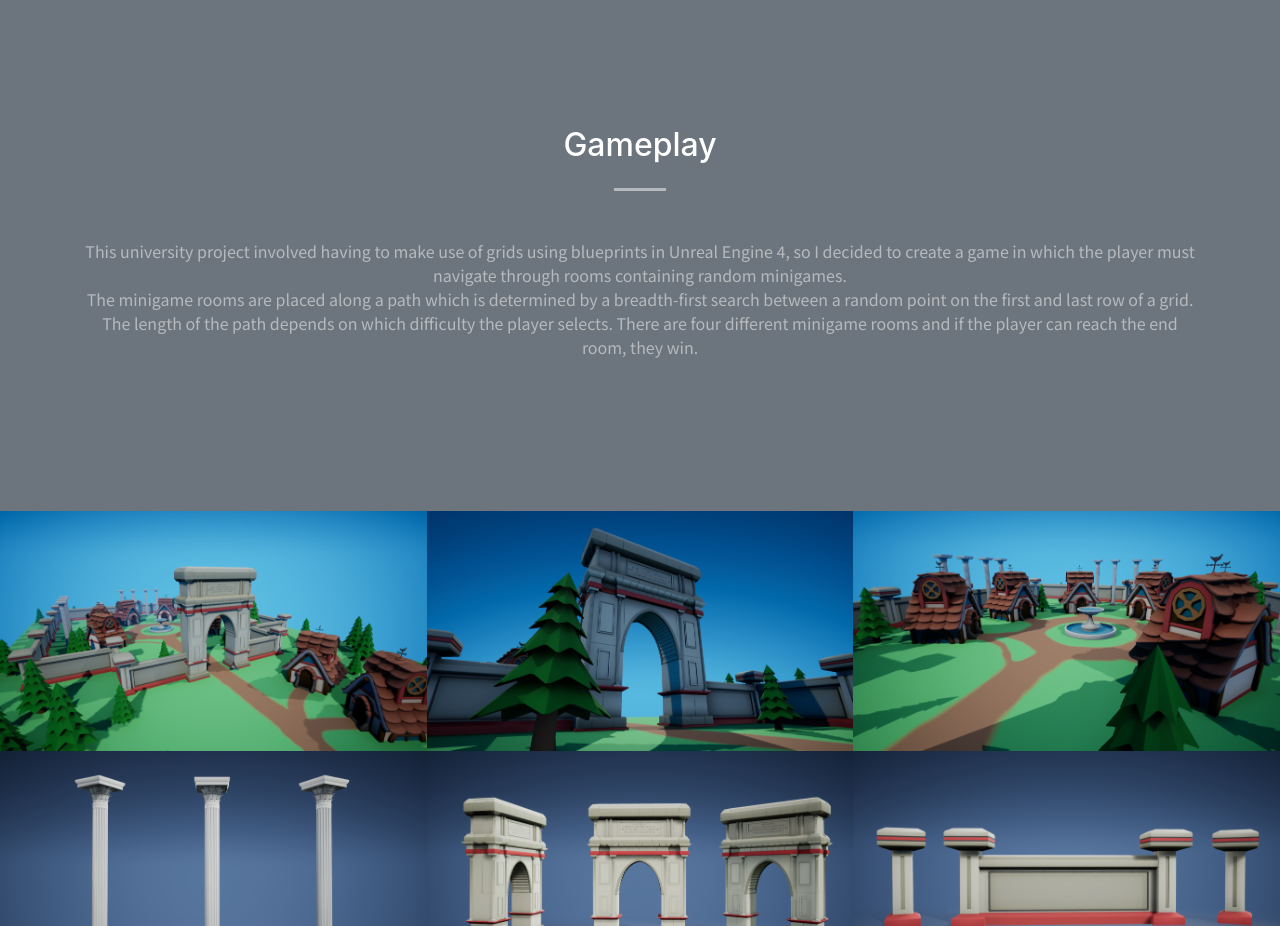
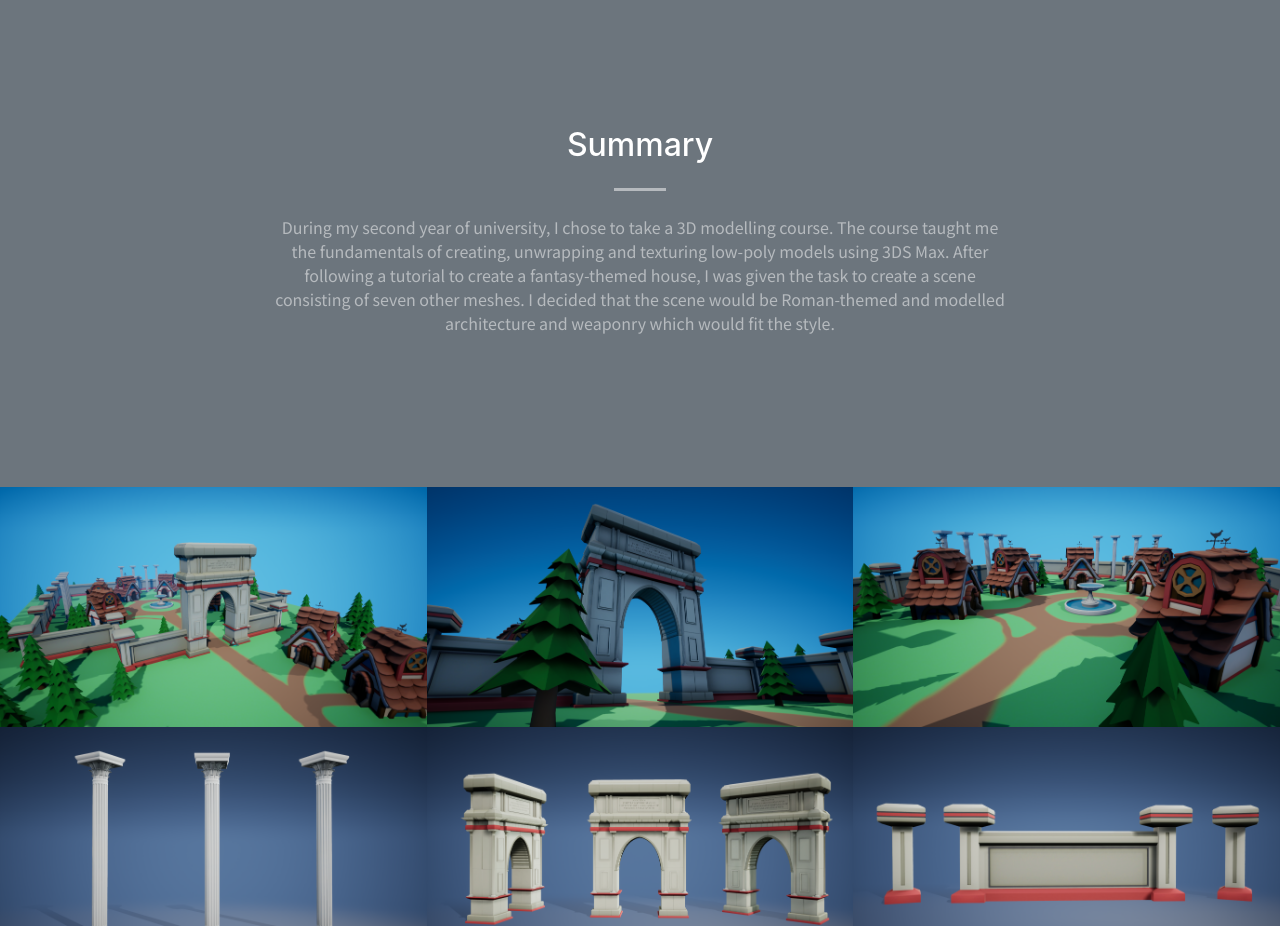
Before and after one commit to LukeBaughan/LowPolyTownWebPage, a website with bundled scripts: page index.html in a window 1280 px wide. Shown: the part 802-1728 px from the top of the page. Built offline with nearby package versions, Linux system fonts and the light colour scheme; a script that the page names is missing; files whose address does not match are found by name.

Commit message:
Update index.html

```diff
--- a/index.html
+++ b/index.html
@@ -93,18 +93,13 @@
         <div class="container">
             <div class="row justify-content-center">
                 <div class="col-lg-8 text-center">
-                    <h2 class="text-white mt-0">Gameplay</h2>
+                    <h2 class="text-white mt-0">Summary</h2>
                     <hr class="divider light my-4">
-                </div>
-            </div>
-            <div class="container">
-                <div class="row">
                     <p align="center" class="text-white-50 mb-4 mt-4">
-                        This university project involved having to make use of grids using blueprints in Unreal Engine 4,
-                        so I decided to create a game in which the player must navigate through rooms containing random minigames.<br>
-                        The minigame rooms are placed along a path which is determined by a breadth-first search between a random point on the first and last row of a grid. <br>
-                        The length of the path depends on which difficulty the player selects.
-                        There are four different minigame rooms and if the player can reach the end room, they win.
+                        During my second year of university, I chose to take a 3D modelling course.
+                        The course taught me the fundamentals of creating, unwrapping and texturing low-poly models using 3DS Max.
+                        After following a tutorial to create a fantasy-themed house, I was given the task to create a scene consisting of seven other meshes.
+                        I decided that the scene would be Roman-themed and modelled architecture and weaponry which would fit the style.
                     </p>
                 </div>
             </div>
```
